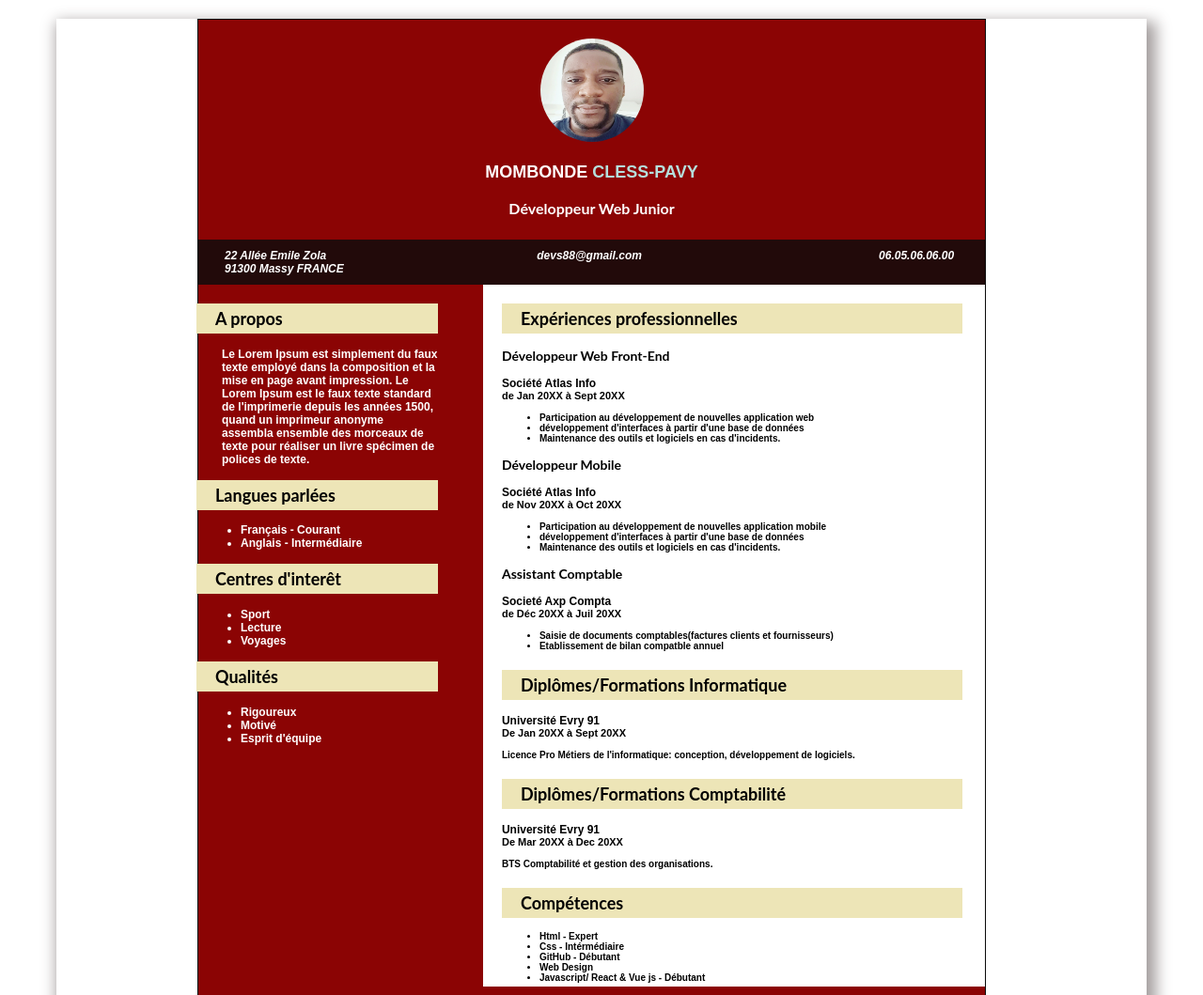
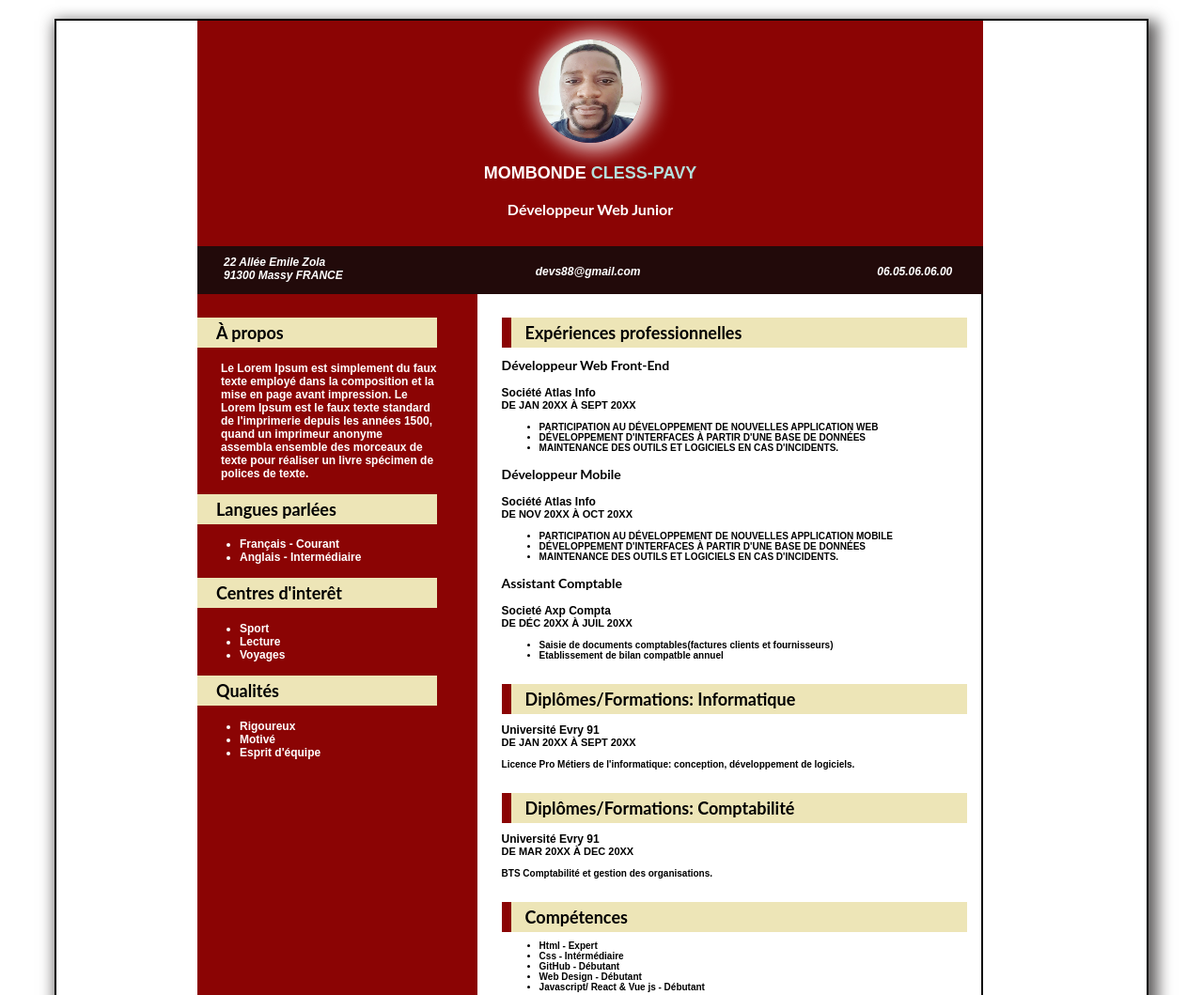
Before and after one commit to clessmatthaus/Mon-CV-en-Html-Css, a plain HTML site: page index.html in a window 1280 px wide. Shown: the top 1059 px of the page at 94% size. Drawn offline with Linux system fonts and the light colour scheme.

Commit message:
HTML/CSS CV FINISH

```diff
--- a/index.html
+++ b/index.html
@@ -14,14 +14,22 @@
                 <p class="name">MOMBONDE <span>Cless-Pavy</span></p>
                 <h1 class="job">Développeur Web Junior</h1>
             </div>
-            <nav class="contact">
-                <div class="adress">22 Allée Emile Zola<br>91300 Massy FRANCE</div>
-                <div class="email">devs88@gmail.com</div>
-                <div class="phone">06.05.06.06.00</div>
+            <nav>
+                <ul class="contact">
+                    <li class="adress"><a href="https://www.google.fr/maps/place/22+All.+Emile+Zola,+91300+Massy/@48.7373847,2.2507923,15z/data=!3m1!4b1!4m6!3m5!1s0x47e679d34e785ee9:0x95bcf22e4417f9cd!8m2!3d48.737371!4d2.261092!16s%2Fg%2F11c23cyzk_?entry=ttu">22 Allée Emile Zola <br>91300 Massy FRANCE</a>
+                        <div class="liens-contact"></div>
+                    </li>
+                    <li class="email"><a href="mailto:exemple@gmail.com">devs88@gmail.com</a>
+                        <div class="liens-contact"></div>
+                    </li>
+                    <li class="phone"><a href="tel:">06.05.06.06.00</a>
+                        <div class="liens-contact"></div>
+                    </li>
+                </ul>
             </nav>
             <aside class="left-section">
                 <div>
-                    <h2>A propos</h2>
+                    <h2><span>à</span> propos</h2>
                     <p>Le Lorem Ipsum est simplement du faux texte employé dans la composition et la mise en page avant impression. Le Lorem Ipsum est le faux texte standard de l'imprimerie depuis les années 1500, quand un imprimeur anonyme assembla ensemble des morceaux de texte pour réaliser un livre spécimen de polices de texte.</p>
                 </div>
                 <div>
@@ -50,7 +58,7 @@
             </aside>
             <aside class="right-section">
                 <div>
-                    <h2>Expériences professionnelles</h2>
+                    <h2 class="gauche">Expériences professionnelles</h2>
                     <p class="skills">Développeur Web Front-End</p>
                     <p class="school">Société Atlas Info<span> de Jan 20XX à Sept 20XX</span></p>
                     <ul class="experience">
@@ -71,21 +79,20 @@
                         <li>Saisie de documents comptables(factures clients et fournisseurs)</li>
                         <li>Etablissement de bilan compatble annuel</li>
                     </ul>
-                    <h2>Diplômes/Formations Informatique</h2>
+                    <h2 class="gauche">Diplômes/Formations: Informatique</h2>
                     <p class="school">Université Evry 91 <span> De Jan 20XX à Sept 20XX</span></p>
                     <p class="formation">Licence Pro Métiers de l'informatique: conception, développement de logiciels.</p>
-
-                    <h2>Diplômes/Formations Comptabilité</h2>
+                    <h2 class="gauche">Diplômes/Formations: Comptabilité</h2>
                     <p class="school">Université Evry 91<span> De Mar 20XX à Dec 20XX</span></p>
                     <p class="formation">BTS Comptabilité et gestion des organisations.</p>
                 </div>
                 <div>
-                    <h2>Compétences</h2>
+                    <h2 class="gauche">Compétences</h2>
                     <ul class="experience">
                         <li>Html - Expert</li>
                         <li>Css - Intérmédiaire</li>
                         <li>GitHub - Débutant</li>
-                        <li>Web Design</li>
+                        <li>Web Design - Débutant</li>
                         <li>Javascript/ React & Vue js - Débutant</li>
                     </ul>
                 </div>
@@ -93,11 +100,10 @@
              <footer>
                 <div class="logo-lien">
                     <a href="https://fr.linkedin.com/"><img src="photo/linked.png" class="icon" role="button"/></a>
-                    <a href="https://github.com/clessmatthaus"><img src="photo/github.png" class="icon" role="button"/></a>
                     <a href="https://twitter.com/?lang=fr"><img src="photo/twitter.png" class="icon" role="button"/></a>
+                    <a href="https://github.com/clessmatthaus"><img src="photo/githuns.png" class="icon" role="button"/></a>
                     <p>Dernière Mise à jour le 14 Septembre 2023</p>
             </div>
-
             </footer>
         </div>
     </div>
--- a/style.css
+++ b/style.css
@@ -11,17 +11,17 @@ body{
     width: 1160px;
     height: 1160px;
     background-color: rgb(255, 255, 255);
-    box-shadow: 5px 8px 15px 5px #a39d9d;
+    box-shadow: 5px 7px 15px 5px #626060;
     margin: 20px auto;
+    border: 2px solid black;
 }
 .section-main{
-    width: 837px;
+    width: 836px;
     height: 1160px;
-    border: 1px solid rgb(10, 10, 10);
     margin-left: 150px;
 }
 .top{
-    width: 837px;
+    width: 836px;
     background-color: rgb(139, 4, 4);
     text-align: center;
     color: white;
@@ -44,50 +44,55 @@ body{
     height: 110px;
     width: 110px;
     border-radius: 100%;
+    box-shadow:5px 1px 25px 5px #fcfcfd;
     margin-top: 20px;
     cursor: zoom-in;
 }
 .profil:hover{
     width: 160px;
     height: 160px;
+    box-shadow:5px 1px 25px 15px #fbfbfb;
 }
 .contact{
    display: flex;
-
    flex-direction: row;
    flex-wrap: wrap;
-   margin-top: -17px;
+   margin-top: -11px;
    padding-left: 18px;
    padding-right: 1px;
    background-color: rgb(34, 10, 10);
 }
 .adress{
-    width: 155px;
     padding-left: 25px;
     text-align: start;
+    cursor: pointer;
 }
 .email{
-    width: 165px;
     text-align: center;
+    margin-top: 10px;
+    cursor: pointer;
 }
 .phone{
-    width: 160px;
     text-align: end;
+    margin-top: 10px;
+    cursor: pointer;
 }
-.contact div{
-
+.contact li{
     color:white;
     flex-basis: 30%;
     font-size: 12px;
     padding: 10px;
+    list-style-type: none;
     font-weight: bold;
     font-style: italic;
 }
 .left-section{
-   height: 739px;
+    height: 789px;
     width: 35%;
     float: left;
-    padding: 5px;
+    padding-top: 10px;
+    padding-left: 5px;
+    margin-top: -16px;
     background-color: rgb(139, 4, 4);
 }
 .left-section div{
@@ -103,12 +108,20 @@ body{
 }
 .left-section h2{
     background-color: rgb(237, 229, 183);
-    margin-left: -7px;
+    margin-left: -5px;
     padding-left: 20px;
     padding-top: 5px;
     padding-bottom: 5px;
+    cursor: pointer;
     font-size: 18px;
     font-family: 'Lato', sans-serif;
+}
+.left-section h2:hover{
+    background-color: white;
+    transition: 1s;
+}
+aside span{
+    text-transform: uppercase;
 }
 .p1{
     color: white;
@@ -130,17 +143,20 @@ body{
     opacity: 0.4;
 }
 .right-section{
-    height: 700px;
+    height: 765px;
     float: left;
-    width: 50%;
-    padding-left: 20px;
+    width: 61%;
+    margin-top: -16px;
+    padding-right: -20px;
+    border-right: 2px solid rgb(10, 10, 10);
+    padding-left: 26px;
 
 }
 .right-section h2{
     background-color: rgb(237, 229, 183);
     width: 470px;
     margin-top: 20px;
-    padding-left: 20px;
+    padding-left: 15px;
     padding-top: 5px;
     padding-bottom: 5px;
     font-size: 18px;
@@ -170,14 +186,49 @@ body{
     font-weight: bold;
 }
 .logo-lien{
-    margin-top: 747px;
-    height: 118px;
+    margin-top: 764px;
+    height: 106px;
     background-color: rgb(139, 4, 4);
 }
 .logo-lien p{
-    margin-top: 15px;
+    margin-top: 10px;
     text-align: center;
     color: white;
     font-size: 11px;
     font-weight: bold;
 }
+.gauche::before{
+    content: '';
+    position: absolute;
+    right: -2px;
+    bottom: 0px;
+    cursor: pointer;
+    background-color: rgb(139, 4, 4);
+    width:0%;
+    height:100%;
+}
+.gauche:hover::before{
+    width: 2%;
+}
+.gauche{
+    position: relative;
+    display: block;
+    cursor: pointer;
+    top: 5px;
+    left: 0%;
+    border-left: 10px solid rgb(139, 4, 4);
+}
+
+a{
+    text-decoration: none;
+    color: white;
+}
+.liens-contact{
+   height: 3px;
+   background-color: white;
+   width: 0%;
+   transition:1s;
+}
+nav li:hover>div{
+    width: 100%;
+}
```
Also changed, not shown: photo/githuns.png (added), photo/twi.png (added).
